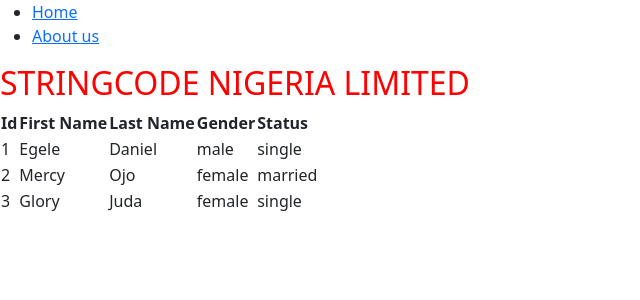
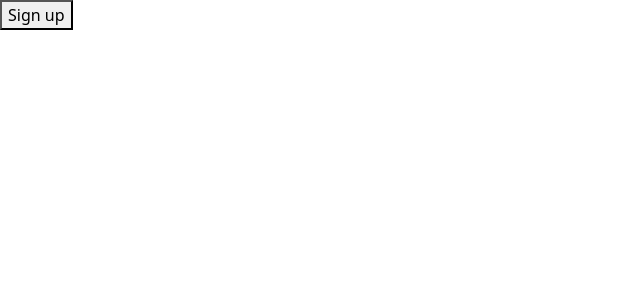
Before and after one commit to dantocome/reacttypepro, a React (Vite) app: page / in a window 1280 px wide. Shown: the top 300 px of the page, without its empty margins (0-640 px from the left). Built offline with nearby package versions, Linux system fonts and the light colour scheme.

Commit message:
all added files

```diff
--- a/src/App.tsx
+++ b/src/App.tsx
@@ -5,19 +5,23 @@ import Header from './components/Headers/Header'
 import Project from './cordinates/Project'
 import RouterApp from './components/Router/RouterApp'
 import Routers from './Segments/Routers/Routers'
+import Button from './props/Button'
 
 
 
 
 function App() {
-
+const handleClick = ()=>{
+  alert("button clicked")
+}
 
   return (
     <>
+    <Button label='Sign up' onClick={handleClick}/>
       {/* <Header/> */}
       {/* <Project/> */}
       {/* <RouterApp/> */}
-      <Routers/>
+      {/* <Routers/> */}
 
 
 
--- /dev/null
+++ b/src/props/Button.tsx
@@ -0,0 +1,16 @@
+import React from 'react'
+
+interface ButtonProps{
+    label:string;
+    onClick?:()=>void;
+    disabled?:boolean;
+}
+const Button = ({label, onClick, disabled=false}:ButtonProps) => {
+  return (
+    <div>
+      <button onClick={onClick} disabled={disabled}>{label}</button>
+    </div>
+  )
+}
+
+export default Button
```
